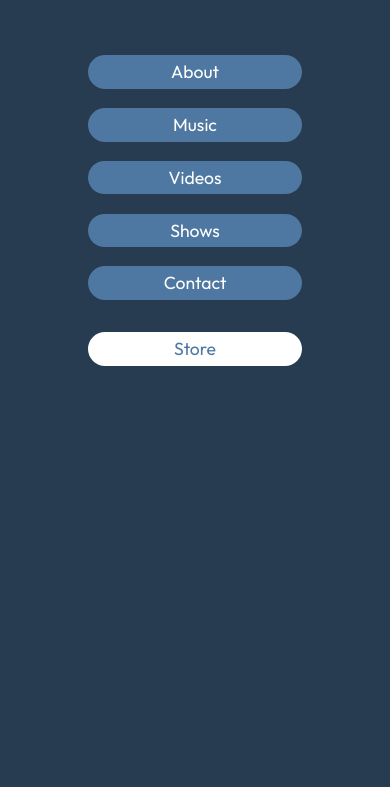
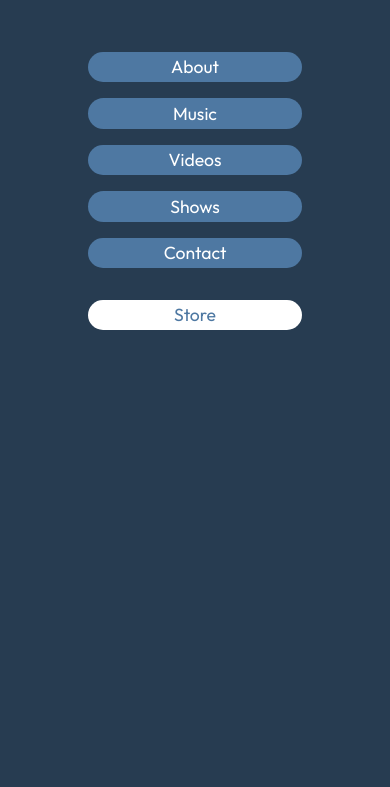
Before and after one commit to filipamarta/minta-2024, a website built with Vite: page index.html in a window 390 px wide. Both pictures are taken after a click on the button 350 px from the left and 33 px from the top of the page. Shown: the part 54-841 px from the top of the page. Built offline with nearby package versions, Linux system fonts and the light colour scheme.

Commit message:
fix menu links

```diff
--- a/style.css
+++ b/style.css
@@ -205,9 +205,11 @@ header ul {
   align-items: center;
 }
 header ul li {
+  margin: 0.2rem 0.3rem;
+}
+header ul li a {
   background-color: var(--color-steel-blue-500);
-  padding: 0.5rem 0.8rem;
-  margin: 0.2rem 0.3rem;
+  padding: 0.4rem 0.8rem;
   border-radius: 100px;
   font-size: 1.1rem;
   color: var(--color-neutral-100);
@@ -215,12 +217,13 @@ header ul li {
 header ul li a.selected {
   color: var(--color-vivid-sky-blue-300);
 }
-
 header ul li:last-child {
+  margin-right: 0;
+}
+header ul li:last-child a {
   background-color: var(--color-neutral-100);
   color: var(--color-steel-blue-500);
   cursor: url("../in-love.svg"), auto;
-  margin-right: 0;
 }
 header ul li:last-child a {
   cursor: url("../in-love.svg"), auto;
@@ -274,9 +277,13 @@ header ul li:last-child a {
     width: 100%;
   }
   header.show nav ul li {
+    margin: 0;
+  }
+  header.show nav ul li a {
     width: 60%;
-    margin: 1.2rem auto;
     text-align: center;
+    display: block;
+    margin: 1rem auto;
   }
   header.show nav ul li:last-child {
     margin-top: 2rem;
```
